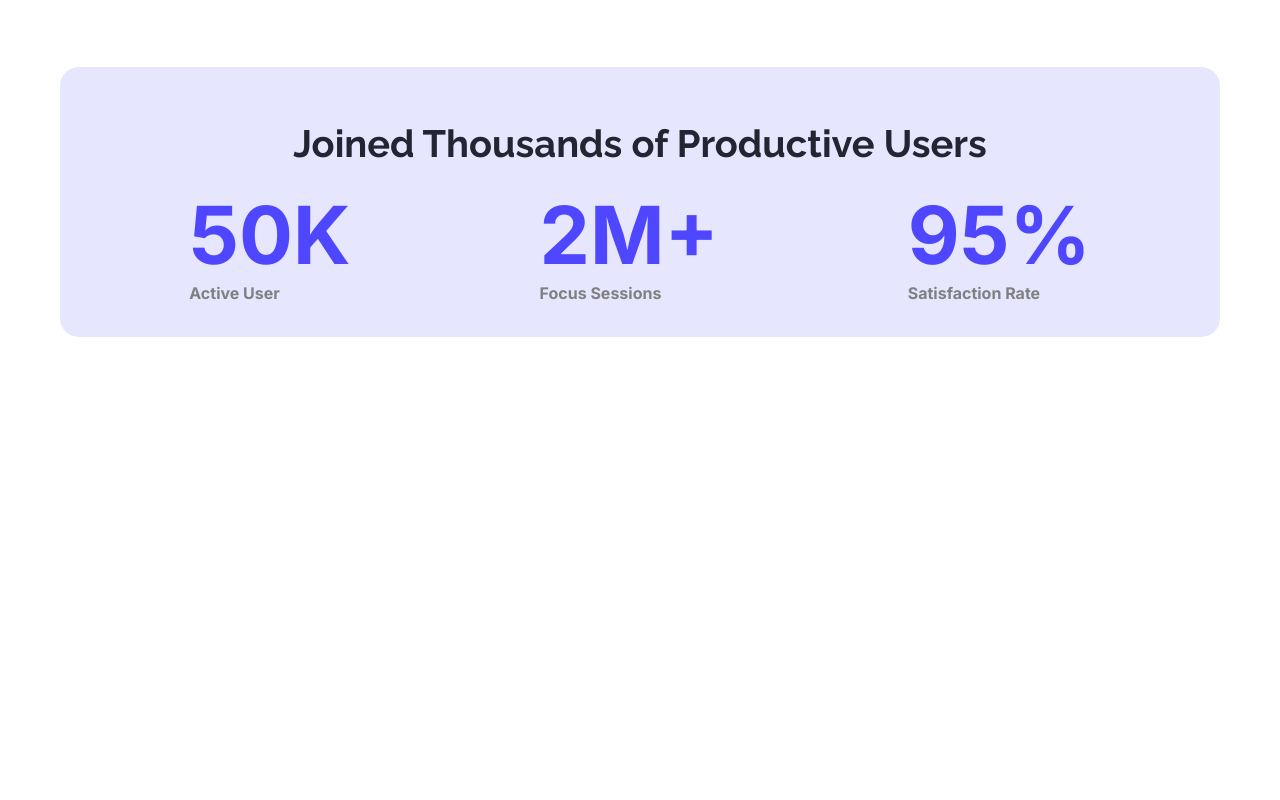
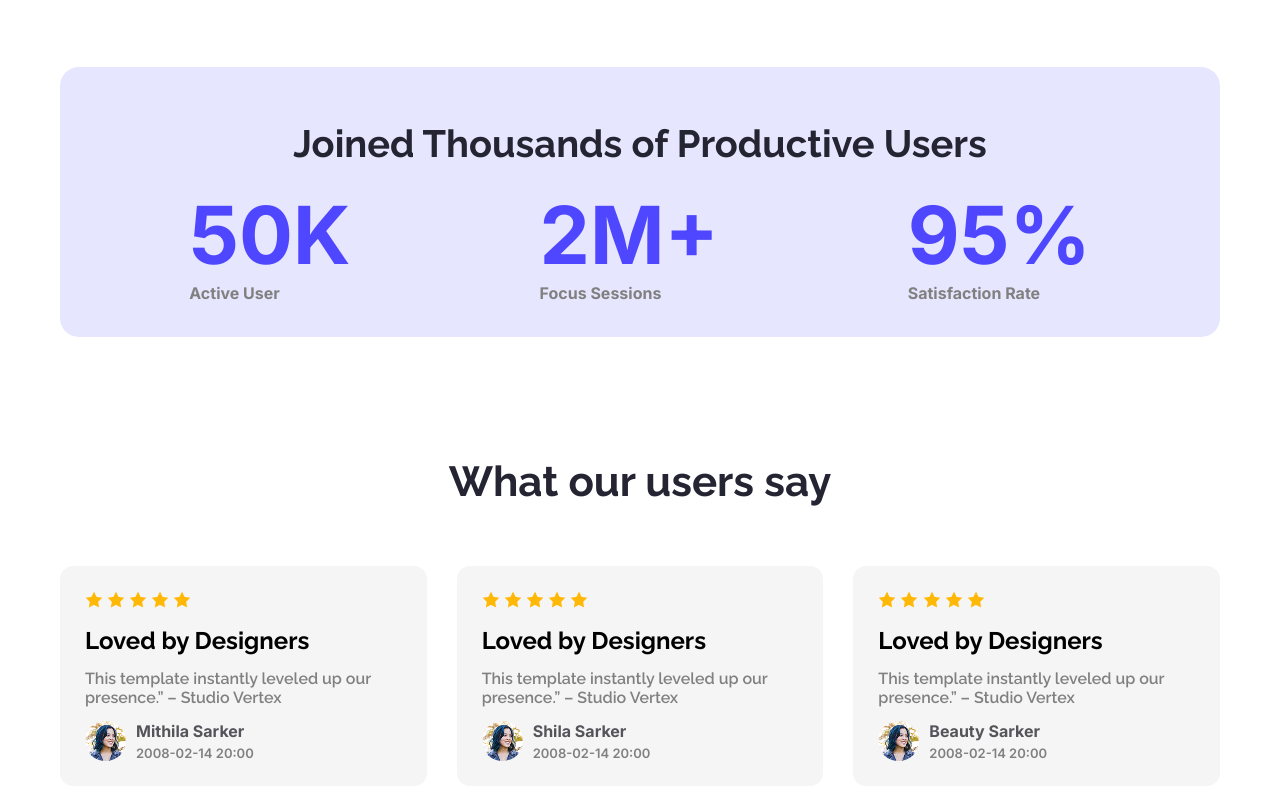
Before and after one commit to Apurbo878/my-first-assignment, a plain HTML site: page index.html in a window 1280 px wide. Shown: the part 937-1737 px from the top of the page. Before the commit the page ends 1274 px from the top, so only its background shows below. Drawn offline with Linux system fonts and the light colour scheme.

Commit message:
added ueser review section

```diff
--- a/index.html
+++ b/index.html
@@ -47,7 +47,7 @@
             <h1 class="productive-title">Joined Thousands of Productive Users</h1>
             <div class="productive-inner-container inter-logo ">
                 <div>
-                    <span  class="productive-user">50K</span>
+                    <span class="productive-user">50K</span>
                     <h6 class="productive-sub-title">Active User</h6>
                 </div>
                 <div>
@@ -61,6 +61,59 @@
             </div>
 
         </section>
+        <!-- what our user section -->
+        <section class="user-review-container">
+            <h1 class="review-title">What our users say</h1>
+            <div class="review-section">
+                <div class="review-card">
+                    <div>
+                        <img src="./images/icon-star.png" alt="">
+                        <img src="./images/icon-star.png" alt="">
+                        <img src="./images/icon-star.png" alt="">
+                        <img src="./images/icon-star.png" alt="">
+                        <img src="./images/icon-star.png" alt="">
+                    </div>
+                    <h1>Loved by Designers</h1>
+                    <p class="review-text">This template instantly leveled up our presence.” – Studio Vertex</p>
+                    <div class="avatar-container">
+                        <img class="avatar-img" src="./images/avatar.png" alt="" srcset="">
+                        <h6 class="reviewer-name inter-logo"><span class="inner-name">Mithila Sarker</span><span class="review-date" >2008-02-14 20:00</span></h6>
+                    </div>
+                </div>
+                <div class="review-card">
+                    <div>
+                        <img src="./images/icon-star.png" alt="">
+                        <img src="./images/icon-star.png" alt="">
+                        <img src="./images/icon-star.png" alt="">
+                        <img src="./images/icon-star.png" alt="">
+                        <img src="./images/icon-star.png" alt="">
+                    </div>
+                    <h1>Loved by Designers</h1>
+                    <p class="review-text">This template instantly leveled up our presence.” – Studio Vertex</p>
+                    <div class="avatar-container">
+                        <img class="avatar-img" src="./images/avatar.png" alt="" srcset="">
+                        <h6 class="reviewer-name inter-logo ">
+                            <span class="inner-name">Shila Sarker</span >
+                            <span  class="review-date">2008-02-14 20:00</span></h6>
+                    </div>
+                </div>
+                <div class="review-card">
+                    <div >
+                        <img src="./images/icon-star.png" alt="">
+                        <img src="./images/icon-star.png" alt="">
+                        <img src="./images/icon-star.png" alt="">
+                        <img src="./images/icon-star.png" alt="">
+                        <img src="./images/icon-star.png" alt="">
+                    </div>
+                    <h1>Loved by Designers</h1>
+                    <p class="review-text">This template instantly leveled up our presence.” – Studio Vertex</p>
+                   <div class="avatar-container">
+                        <img class="avatar-img" src="./images/avatar.png" alt="" srcset="">
+                        <h6 class="reviewer-name inter-logo"><span class="inner-name">Beauty Sarker</span><span class="review-date">2008-02-14 20:00</span></h6>
+                    </div>
+                </div>
+            </div>
+        </section>
     </main>
     <footer></footer>
 </body>
--- a/styles/style.css
+++ b/styles/style.css
@@ -120,24 +120,101 @@
     height: 270px;
     margin-top: 130px;
     border-radius: 19px;
-    gap:20px
+    gap: 20px
 }
-.productive-title{
-    color:#252432;
+
+.productive-title {
+    color: #252432;
     font-size: 38px;
     margin-top: 20px;
 }
+
 .productive-inner-container {
     display: flex;
     justify-content: space-around;
     width: 94%;
 }
-.productive-user{
-    color:#4E47FF;
+
+.productive-title {
+    color: #252432;
+    font-size: 38px;
+    font-weight: bold;
+}
+
+.productive-user {
+    color: #4E47FF;
     font-size: 80px;
-    font-weight:bold;
+    font-weight: bold;
 }
-.productive-sub-title{
-    color:gray;
+
+.productive-sub-title {
+    color: gray;
     font-size: 16px
 }
+
+/* user review section */
+.user-review-container {
+    display: flex;
+    flex-direction: column;
+    justify-content: center;
+    align-items: center;
+    gap: 30px;
+    margin-top: 120px;
+    margin-bottom: 120px;
+}
+
+.review-title {
+    color: #252432;
+    font-size: 42px;
+    font-weight: bold;
+    margin-bottom: 30px;
+}
+
+.review-card {
+    display: flex;
+    flex-direction: column;
+    align-items: start;
+
+}
+
+.review-section {
+    display: flex;
+    justify-content: space-between;
+    gap:30px
+}
+.review-card{
+    display:flex;
+    flex-direction: column;
+    background-color: #f6f5f5;
+    border-radius: 13px;
+    padding:25px;
+    gap:14px
+
+}
+.review-text{
+    color:gray;
+    font-weight:600;
+}
+.avatar-img{
+    border-radius: 100%;
+}
+.avatar-container{
+    display: flex;
+    gap:10px;
+    align-items: center;
+}
+.reviewer-name{
+    display: flex;
+    flex-direction: column;
+    gap:4px
+}
+.inner-name{
+    color:#55545b;
+    font-size: 16px;
+    font-weight: 700;
+}
+.review-date{
+    color:gray;
+    font-size: 13px;
+    font-weight:600 ;
+}
```
